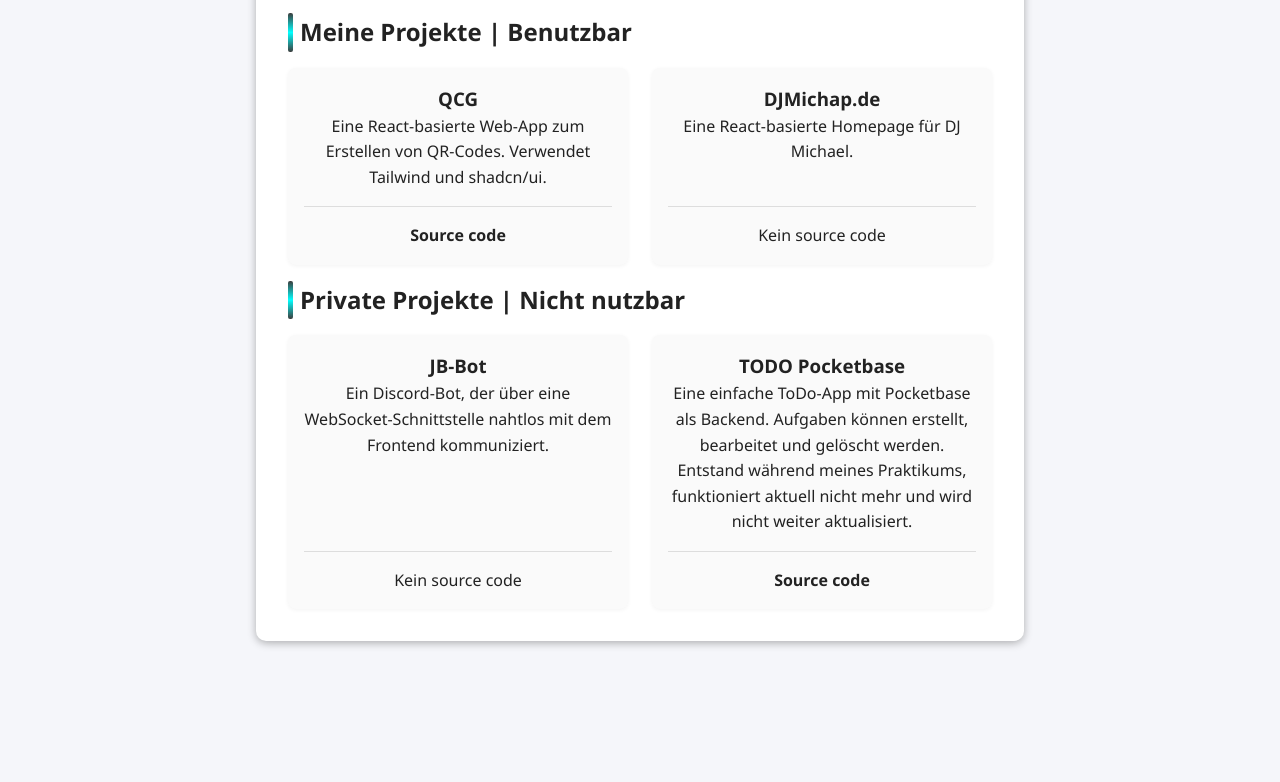
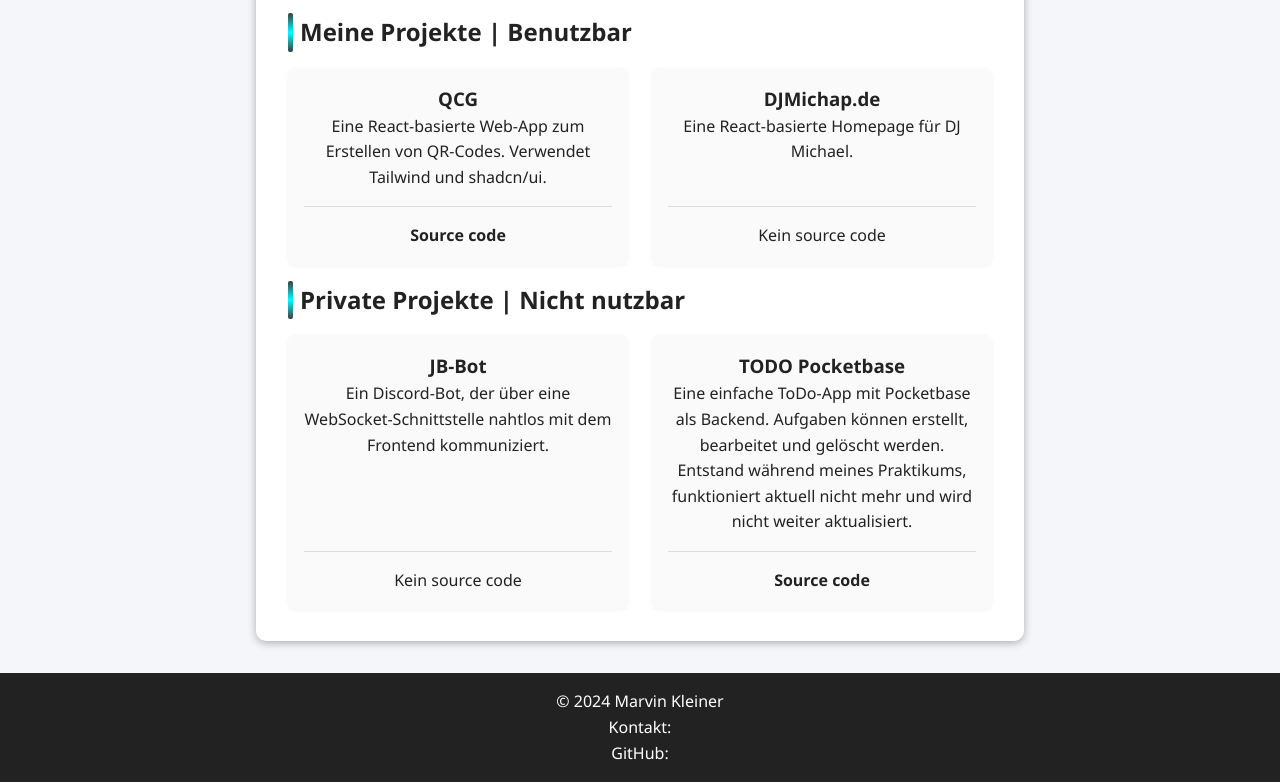
Before and after one commit to MuV1N1/portfolio, a website built with Vite: page index.html in a window 1280 px wide. Shown: the part 339-1121 px from the top of the page. Before the commit the page ends 1012 px from the top, so only its background shows below. Built offline with nearby package versions, Linux system fonts and the light colour scheme.

Commit message:
Add footer section to index.html and style it in style.css

```diff
--- a/index.html
+++ b/index.html
@@ -43,8 +43,9 @@
               <p>Kein source code</p>
             </div>
           </div>
-
         </div>
+      </section>
+      <section>
         <h2 class="title mt-1">Private Projekte | Nicht nutzbar</h2>
         <div class="portfolio-grid">
           <div class="portfolio-item">
@@ -71,6 +72,12 @@
       </section>
   </main>
 
+  <footer>
+    <p>© 2024 Marvin Kleiner</p>
+    <p>Kontakt: <a href="mailto:"></a></p>
+    <p>GitHub: <a href=""></a></p>
+  </footer>
+
   <div id="app"></div>
   <script type="module" src="/src/main.ts"></script>
 </body>
--- a/src/style.css
+++ b/src/style.css
@@ -39,6 +39,13 @@ main {
     border-radius: 10px;
     box-shadow: 0 2px 8px rgba(0, 0, 0, 0.3);
     overflow: scroll;
+}
+footer {
+    text-align: center;
+    padding: 1rem;
+    background: #222;
+    color: #fff;
+    position: relative;
 }
 
 .title {
```
